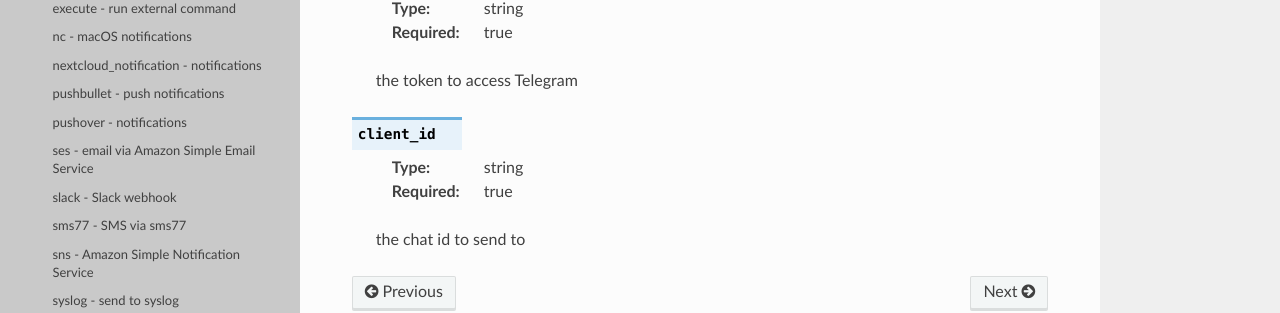
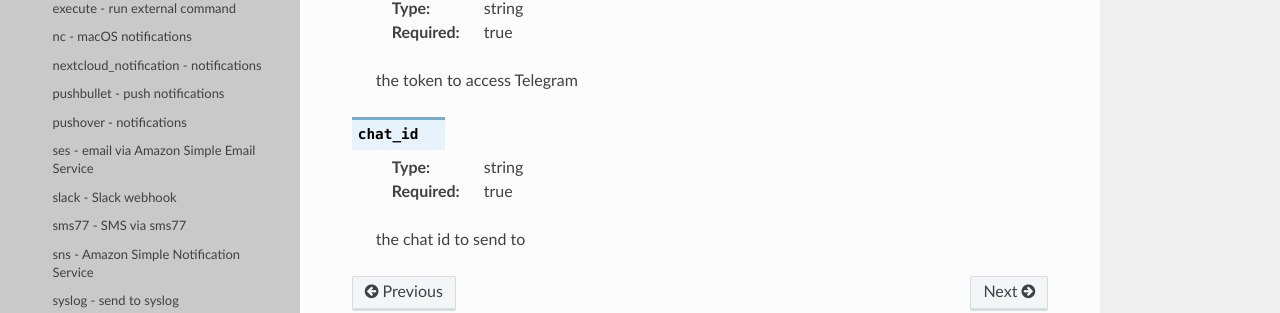
Before and after one commit to jamesoff/simplemonitor, a Sphinx documentation site: the page built from docs/alerters/telegram.rst, in a window 1280 px wide. Shown: the part 303-616 px from the top of the page. Built offline with Sphinx 7.4.7 and the Read the Docs theme 2.0.0, drawn with Linux system fonts in a browser that asks for light colours; pages that are not in the unit, such as notebooks, are missing from menus.

Commit message:
telegram: change client_id to chat_id

```diff
--- a/docs/alerters/telegram.rst
+++ b/docs/alerters/telegram.rst
@@ -10,7 +10,7 @@ telegram - send to a chat
 
     the token to access Telegram
 
-.. confval:: client_id
+.. confval:: chat_id
 
     :type: string
     :required: true
```
